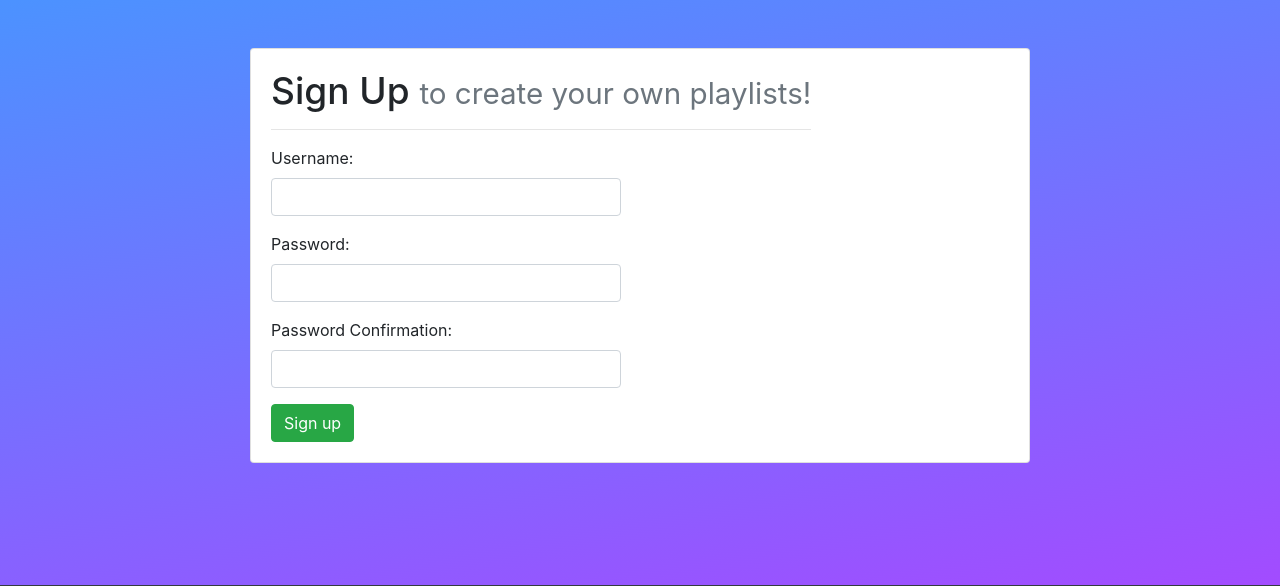
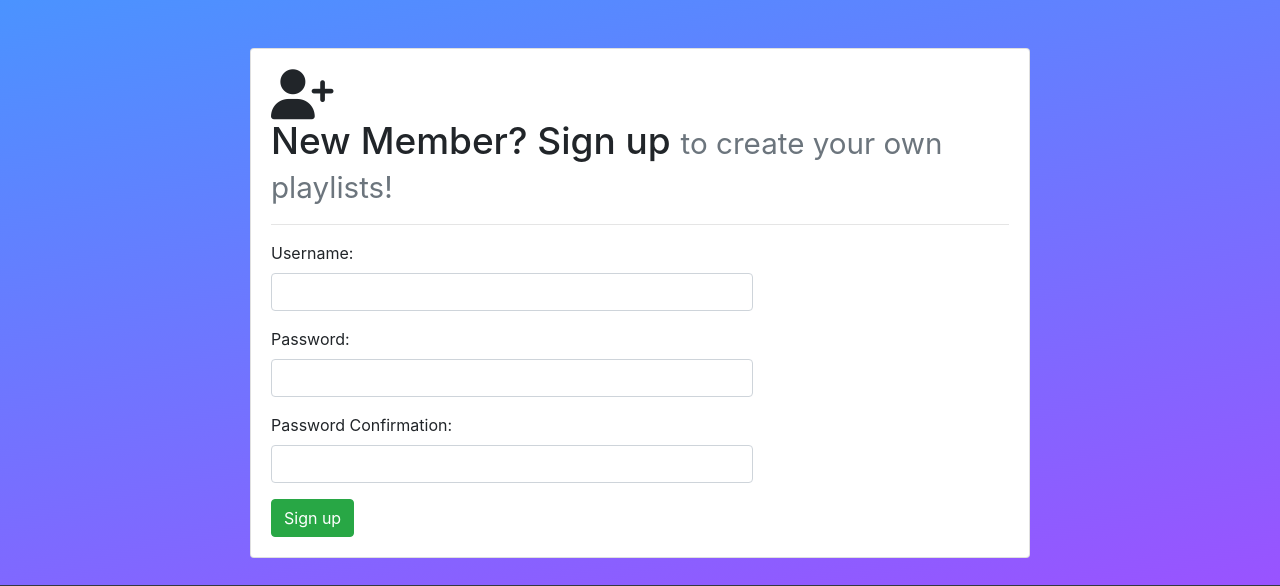
Before and after one commit to squeaky1273/myTunes, a Django app: page /accounts/signup/ in a window 1280 px wide. Shown: the part 71-657 px from the top of the page. Run offline with Django 3.2, Linux system fonts and the light colour scheme; some libraries are stand-ins or nearby versions.

Commit message:
more registration styling changes

```diff
--- a/templates/registration/login.html
+++ b/templates/registration/login.html
@@ -14,7 +14,7 @@
     <div class="col-lg-10 col-xl-9 mx-auto">
         <div class="card card-signin flex-row my-5">
             <div class="card-body">
-            <h3>Log In <small class="text-muted">to create your own playlists!</small></h3>
+                <i class='far fa-id-card' style='font-size:50px'></i><h3>Log In <small class="text-muted">to create your own playlists!</small></h3>
             <hr>
             <div class="row">
                 <div class="col">
--- a/templates/registration/signup.html
+++ b/templates/registration/signup.html
@@ -15,7 +15,7 @@
       <div class="card card-signin flex-row my-5">
           <div class="card-img-left d-none d-md-flex">
           <div class="card-body">
-            <h3>Sign Up <small class="text-muted">to create your own playlists!</small></h3>
+            <i class='fas fa-user-plus' style='font-size:50px'></i><h3>New Member? Sign up <small class="text-muted">to create your own playlists!</small></h3>
             <hr>
                 <div class="row">
                   <div class="col">
```
